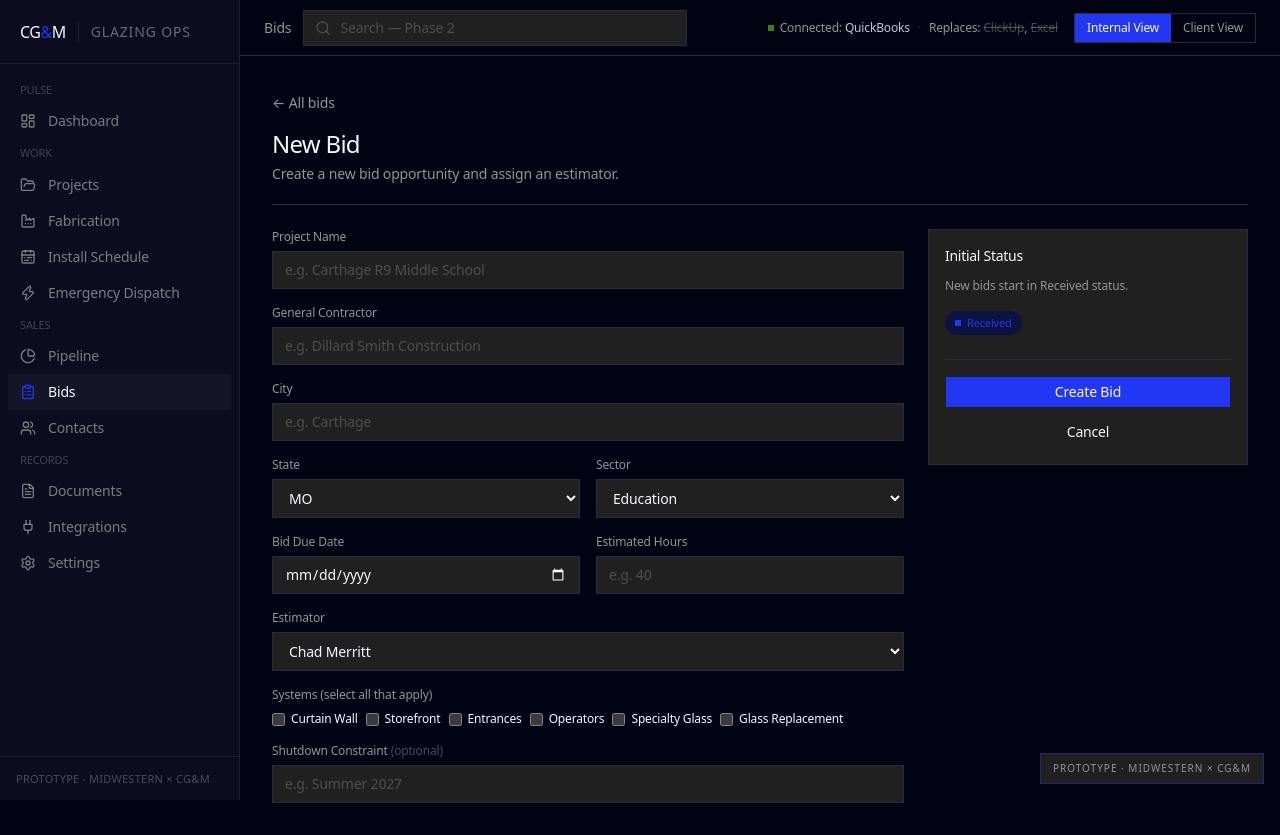
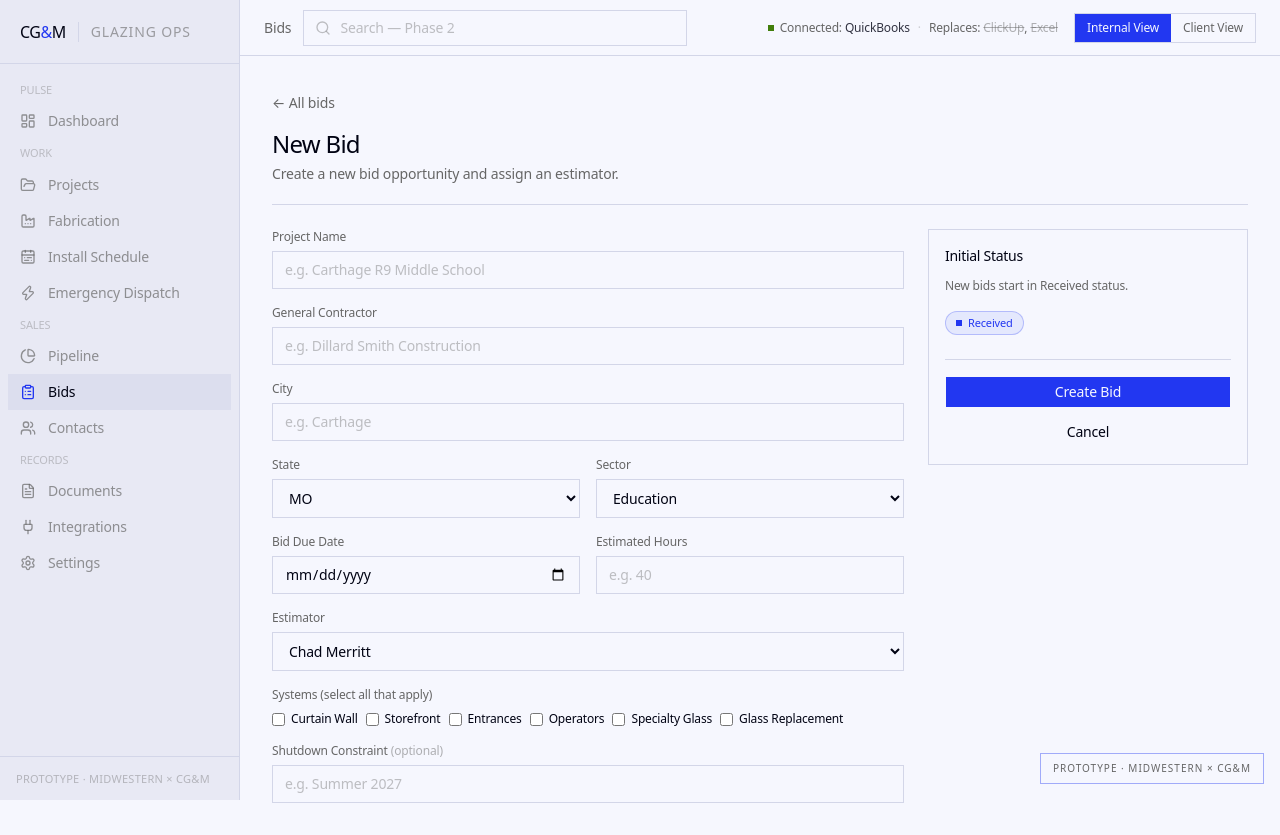
Before and after one commit to biakaworks/Caddell-BuildOS, a Next.js app: page /bids/new in a window 1280 px wide. Built offline with nearby package versions, Linux system fonts and the light colour scheme.

Commit message:
feat: refactor global color tokens for light/dark theme support
Co-authored-by: Biaka Zaidarhzauva <58641244+biakaworks@users.noreply.github.com>

```diff
--- a/app/globals.css
+++ b/app/globals.css
@@ -3,6 +3,7 @@
 @import 'shadcn/tailwind.css';
 
 /* CG&M Glazing Operations Platform — Midwestern token layer */
+/* Light is the default. Dark is one attribute away: <html class="dark" data-theme="dark">. */
 
 @custom-variant dark (&:is(.dark *));
 
@@ -12,82 +13,59 @@
   --font-mono: var(--font-geist-mono), 'Geist Mono Fallback';
 
   /* ------------------------------------------------------------------ */
-  /* MW PRIMITIVES                                                        */
+  /* SEMANTIC TOKENS — mapped to switchable CSS vars (light/dark below)  */
   /* ------------------------------------------------------------------ */
-  --color-mw-white:        #F6F7FE;
-  --color-mw-muted-light:  #E8E9F4;
-  --color-mw-light-gray:   #A9A9A9;
-  --color-mw-medium-gray:  #949494;
-  --color-mw-dark-gray:    #666666;
-  --color-mw-muted-dark:   #202020;
-  --color-mw-black:        #010313;
-  --color-mw-blue:         #2237F1;
-  --color-mw-navy:         #1A2DD1;
-  --color-mw-green:        #C7FA50;
-  --color-mw-danger:       #CC1838;
-  --color-mw-positive:     #417E0B;
-  --color-mw-amber:        #B45309;
-  --color-mw-amber-bright: #F59E0B;
+  --color-background:         var(--background);
+  --color-foreground:         var(--foreground);
+  --color-card:               var(--card);
+  --color-card-foreground:    var(--card-foreground);
+  --color-popover:            var(--popover);
+  --color-popover-foreground: var(--popover-foreground);
 
-  /* ------------------------------------------------------------------ */
-  /* SEMANTIC TOKENS — dark (default)                                    */
-  /* ------------------------------------------------------------------ */
-  --color-background:         var(--mw-black);
-  --color-foreground:         var(--mw-white);
-  --color-card:               var(--mw-muted-dark);
-  --color-card-foreground:    var(--mw-white);
-  --color-popover:            var(--mw-muted-dark);
-  --color-popover-foreground: var(--mw-white);
+  --color-primary:            var(--primary);
+  --color-primary-foreground: var(--primary-foreground);
 
-  /* Primary = blue highlight */
-  --color-primary:            var(--mw-blue);
-  --color-primary-foreground: var(--mw-white);
+  --color-secondary:            var(--secondary);
+  --color-secondary-foreground: var(--secondary-foreground);
+  --color-muted:                var(--muted);
+  --color-muted-foreground:     var(--muted-foreground);
 
-  /* Secondary / muted surfaces */
-  --color-secondary:            var(--mw-muted-dark);
-  --color-secondary-foreground: var(--mw-white);
-  --color-muted:                var(--mw-muted-dark);
-  --color-muted-foreground:     var(--mw-medium-gray);
+  --color-accent:            var(--accent);
+  --color-accent-foreground: var(--accent-foreground);
 
-  /* Accent = blue (same as primary for this palette) */
-  --color-accent:            var(--mw-blue);
-  --color-accent-foreground: var(--mw-white);
+  --color-destructive:            var(--destructive);
+  --color-destructive-foreground: var(--destructive-foreground);
 
-  /* Destructive */
-  --color-destructive:            var(--mw-danger);
-  --color-destructive-foreground: var(--mw-white);
-
-  /* Borders / inputs */
-  --color-border: #2A2B3D;
-  --color-input:  #2A2B3D;
-  --color-ring:   var(--mw-blue);
+  --color-border: var(--border);
+  --color-input:  var(--input);
+  --color-ring:   var(--ring);
 
   /* Status */
-  --color-success:          var(--mw-positive);
-  --color-success-foreground: var(--mw-white);
-  --color-success-muted:    #1C2E0A;
-  --color-success-strong:   #5EAD0F;
-  --color-warning:          var(--mw-amber-bright);
-  --color-warning-foreground: var(--mw-black);
-  --color-warning-muted:    #2A1F06;
-  --color-warning-strong:   var(--mw-amber-bright);
-  --color-danger:           var(--mw-danger);
-  --color-danger-foreground: var(--mw-white);
-  --color-danger-muted:     #2A080E;
-  --color-danger-strong:    #E8344D;
-  --color-info:             var(--mw-blue);
-  --color-info-foreground:  var(--mw-white);
-  --color-info-muted:       #0D1340;
+  --color-success:            var(--success);
+  --color-success-foreground: var(--success-foreground);
+  --color-success-muted:      var(--success-muted);
+  --color-success-strong:     var(--success-strong);
+  --color-warning:            var(--warning);
+  --color-warning-foreground: var(--warning-foreground);
+  --color-warning-muted:      var(--warning-muted);
+  --color-warning-strong:     var(--warning-strong);
+  --color-danger:             var(--danger);
+  --color-danger-foreground:  var(--danger-foreground);
+  --color-danger-muted:       var(--danger-muted);
+  --color-danger-strong:      var(--danger-strong);
+  --color-info:               var(--info);
+  --color-info-foreground:    var(--info-foreground);
+  --color-info-muted:         var(--info-muted);
 
-  /* Attention accent (green in dark mode) */
-  --color-attention:        var(--mw-green);
+  /* Attention accent (hue-shifts across modes) */
+  --color-attention:        var(--attention);
 
   /* Charts */
-  --color-chart-1: var(--mw-blue);
-  --color-chart-2: var(--mw-green);
-  --color-chart-3: var(--mw-amber-bright);
-  --color-chart-4: var(--mw-danger);
-  --color-chart-5: var(--mw-light-gray);
+  --color-chart-1: var(--chart-1);
+  --color-chart-2: var(--chart-2);
+  --color-chart-3: var(--chart-3);
+  --color-chart-4: var(--chart-4);
+  --color-chart-5: var(--chart-5);
 
   /* Square corners everywhere — status pills are the only exception */
   --radius: 0rem;
@@ -99,41 +77,157 @@
   --radius-3xl: 0rem;
   --radius-4xl: 0rem;
 
-  /* Elevation */
-  --shadow-elev-1: 0 2px 6px rgba(1,3,19,.08);
+  /* Elevation — reserved for floating surfaces only */
+  --shadow-elev-1: 0 2px 6px rgba(1,3,19,.06);
   --shadow-elev-2: 0 4px 8px rgba(1,3,19,.08);
-  --shadow-elev-3: 0 4px 8px rgba(1,3,19,.08);
-  --shadow-elev-4: 0 16px 32px rgba(1,3,19,.12);
+  --shadow-elev-3: 0 8px 16px rgba(1,3,19,.10);
+  --shadow-elev-4: 0 16px 32px rgba(1,3,19,.14);
 
-  /* Sidebar — near-black with a dark-blue undertone */
-  --color-sidebar:                    #0B0D1F;
-  --color-sidebar-foreground:         var(--mw-light-gray);
-  --color-sidebar-primary:            var(--mw-blue);
-  --color-sidebar-primary-foreground: var(--mw-white);
-  --color-sidebar-accent:             #141627;
-  --color-sidebar-accent-foreground:  var(--mw-white);
-  --color-sidebar-border:             #1C1E35;
-  --color-sidebar-ring:               var(--mw-blue);
+  /* Sidebar */
+  --color-sidebar:                    var(--sidebar);
+  --color-sidebar-foreground:         var(--sidebar-foreground);
+  --color-sidebar-primary:            var(--sidebar-primary);
+  --color-sidebar-primary-foreground: var(--sidebar-primary-foreground);
+  --color-sidebar-accent:             var(--sidebar-accent);
+  --color-sidebar-accent-foreground:  var(--sidebar-accent-foreground);
+  --color-sidebar-border:             var(--sidebar-border);
+  --color-sidebar-ring:               var(--sidebar-ring);
 }
 
-/* CSS custom properties that the @theme inline references */
-:root {
+/* ==================================================================== */
+/* LIGHT — default                                                       */
+/* ==================================================================== */
+:root,
+[data-theme='light'] {
+  color-scheme: light;
+
+  --background:         #F6F7FE; /* White — page bg AND default card fill */
+  --foreground:         #010313; /* Black */
+  --card:               #F6F7FE; /* white card fill, hairline border separates */
+  --card-foreground:    #010313;
+  --popover:            #F6F7FE;
+  --popover-foreground: #010313;
+
+  --primary:            #2237F1; /* Blue */
+  --primary-foreground: #F6F7FE;
+
+  /* Recessed surfaces (sidebar, table headers, kanban beds, filter bars, QB strip) */
+  --secondary:            #E8E9F4; /* Level1 — Muted Light */
+  --secondary-foreground: #010313;
+  --muted:                #E8E9F4; /* Level1 */
+  --muted-foreground:     #666666; /* more-muted — inverts from dark */
+
+  --accent:            #2237F1;
+  --accent-foreground: #F6F7FE;
+
+  --destructive:            #CC1838;
+  --destructive-foreground: #F6F7FE;
+
+  --border: #D3D6E8; /* hairline visible on white */
+  --input:  #D3D6E8;
+  --ring:   #2237F1;
+
+  /* Status — text/border tokens pass AA on their ~7% tints */
+  --success:            #417E0B;
+  --success-foreground: #F6F7FE;
+  --success-muted:      #EAF1E0; /* ~7% green tint */
+  --success-strong:     #366B08;
+  --warning:            #B45309; /* NOT #F59E0B in light */
+  --warning-foreground: #F6F7FE;
+  --warning-muted:      #F6ECDD; /* ~7% amber tint */
+  --warning-strong:     #92420A;
+  --danger:             #CC1838;
+  --danger-foreground:  #F6F7FE;
+  --danger-muted:       #F9E4E8; /* ~7% red tint */
+  --danger-strong:      #B01530;
+  --info:               #2237F1;
+  --info-foreground:    #F6F7FE;
+  --info-muted:         #E4E8FD; /* ~7% blue tint */
+
+  /* Attention = Blue in light (NOT green) */
+  --attention:          #2237F1;
+
+  --chart-1: #2237F1;
+  --chart-2: #417E0B;
+  --chart-3: #B45309;
+  --chart-4: #CC1838;
+  --chart-5: #949494;
+
+  --sidebar:                    #E8E9F4; /* recessed level1 */
+  --sidebar-foreground:         #666666;
+  --sidebar-primary:            #2237F1;
+  --sidebar-primary-foreground: #F6F7FE;
+  --sidebar-accent:             #DCDEEE; /* hover / active bed */
+  --sidebar-accent-foreground:  #010313;
+  --sidebar-border:             #D3D6E8;
+  --sidebar-ring:               #2237F1;
+}
+
+/* ==================================================================== */
+/* DARK — one attribute away                                             */
+/* ==================================================================== */
+.dark,
+[data-theme='dark'] {
   color-scheme: dark;
 
-  --mw-white:        #F6F7FE;
-  --mw-muted-light:  #E8E9F4;
-  --mw-light-gray:   #A9A9A9;
-  --mw-medium-gray:  #949494;
-  --mw-dark-gray:    #666666;
-  --mw-muted-dark:   #202020;
-  --mw-black:        #010313;
-  --mw-blue:         #2237F1;
-  --mw-navy:         #1A2DD1;
-  --mw-green:        #C7FA50;
-  --mw-danger:       #CC1838;
-  --mw-positive:     #417E0B;
-  --mw-amber:        #B45309;
-  --mw-amber-bright: #F59E0B;
+  --background:         #010313;
+  --foreground:         #F6F7FE;
+  --card:               #202020;
+  --card-foreground:    #F6F7FE;
+  --popover:            #202020;
+  --popover-foreground: #F6F7FE;
+
+  --primary:            #2237F1;
+  --primary-foreground: #F6F7FE;
+
+  --secondary:            #202020;
+  --secondary-foreground: #F6F7FE;
+  --muted:                #202020;
+  --muted-foreground:     #949494;
+
+  --accent:            #2237F1;
+  --accent-foreground: #F6F7FE;
+
+  --destructive:            #CC1838;
+  --destructive-foreground: #F6F7FE;
+
+  --border: #2A2B3D;
+  --input:  #2A2B3D;
+  --ring:   #2237F1;
+
+  --success:            #417E0B;
+  --success-foreground: #F6F7FE;
+  --success-muted:      #1C2E0A;
+  --success-strong:     #5EAD0F;
+  --warning:            #F59E0B;
+  --warning-foreground: #010313;
+  --warning-muted:      #2A1F06;
+  --warning-strong:     #F59E0B;
+  --danger:             #CC1838;
+  --danger-foreground:  #F6F7FE;
+  --danger-muted:       #2A080E;
+  --danger-strong:      #E8344D;
+  --info:               #2237F1;
+  --info-foreground:    #F6F7FE;
+  --info-muted:         #0D1340;
+
+  /* Attention = bright green in dark */
+  --attention:          #C7FA50;
+
+  --chart-1: #2237F1;
+  --chart-2: #C7FA50;
+  --chart-3: #F59E0B;
+  --chart-4: #CC1838;
+  --chart-5: #A9A9A9;
+
+  --sidebar:                    #0B0D1F;
+  --sidebar-foreground:         #A9A9A9;
+  --sidebar-primary:            #2237F1;
+  --sidebar-primary-foreground: #F6F7FE;
+  --sidebar-accent:             #141627;
+  --sidebar-accent-foreground:  #F6F7FE;
+  --sidebar-border:             #1C1E35;
+  --sidebar-ring:               #2237F1;
 }
 
 @layer base {
--- a/app/layout.tsx
+++ b/app/layout.tsx
@@ -16,8 +16,8 @@ export const metadata: Metadata = {
 }
 
 export const viewport: Viewport = {
-  colorScheme: 'dark',
-  themeColor: '#010313',
+  colorScheme: 'light',
+  themeColor: '#F6F7FE',
 }
 
 export default function RootLayout({
@@ -26,7 +26,7 @@ export default function RootLayout({
   children: React.ReactNode
 }>) {
   return (
-    <html lang="en" className={`dark ${geistMono.variable}`} data-theme="dark">
+    <html lang="en" className={geistMono.variable} data-theme="light">
       <body className="bg-background font-sans antialiased">
         <AppShell>{children}</AppShell>
       </body>
--- a/components/buildos/ui.tsx
+++ b/components/buildos/ui.tsx
@@ -52,11 +52,11 @@ export function Sparkline({
 export type Tone = "success" | "warning" | "danger" | "info" | "neutral"
 
 const toneClass: Record<Tone, string> = {
-  success: "bg-success-muted text-success-strong",
-  warning: "bg-warning-muted text-warning-strong",
-  danger:  "bg-danger-muted text-danger-strong",
-  info:    "bg-info-muted text-info",
-  neutral: "bg-secondary text-muted-foreground",
+  success: "border border-success/25 bg-success-muted text-success-strong",
+  warning: "border border-warning/25 bg-warning-muted text-warning-strong",
+  danger:  "border border-danger/25 bg-danger-muted text-danger-strong",
+  info:    "border border-info/25 bg-info-muted text-info",
+  neutral: "border border-border bg-secondary text-muted-foreground",
 }
 
 const dotClass: Record<Tone, string> = {
```
